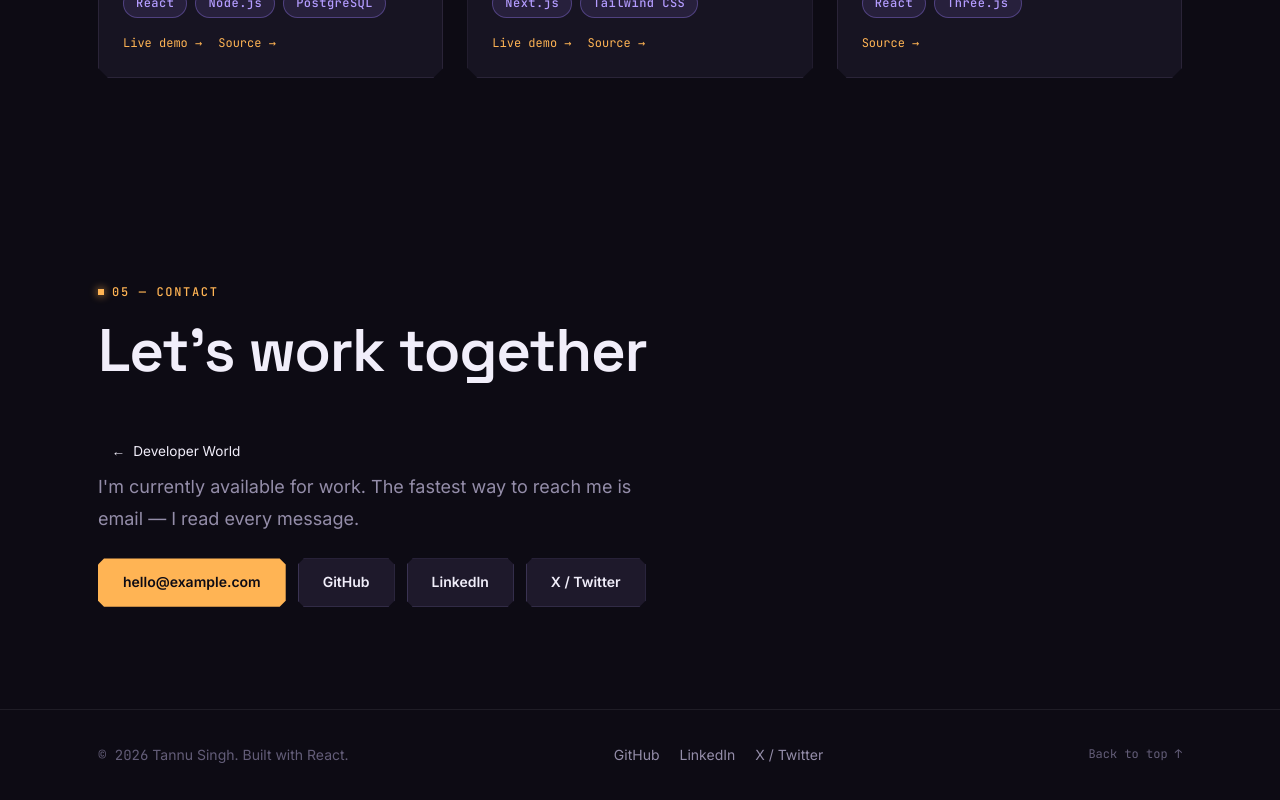
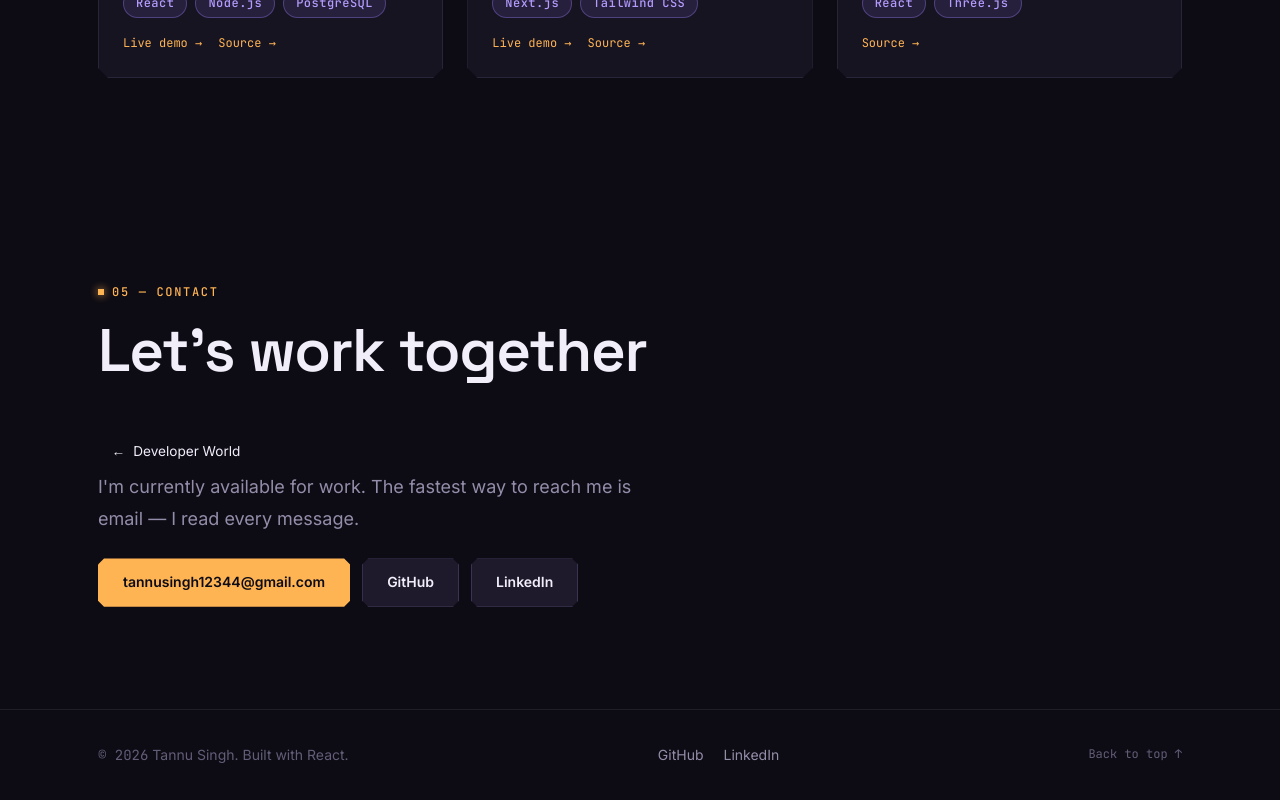
Before and after one commit to Tannu12344/portfolio, a React (Vite) app: page / in a window 1280 px wide. Shown: the part 4616-5416 px from the top of the page. Built offline with nearby package versions, Linux system fonts and the light colour scheme.

Commit message:
feat:updated contact information

```diff
--- a/src/data/profile.js
+++ b/src/data/profile.js
@@ -15,12 +15,11 @@ export const profile = {
     'every animation, token, and interaction is a deliberate decision. ' +
     'I care about performance, accessibility, and the small details that ' +
     'make a product feel premium.',
-  email: 'hello@example.com',
+  email: 'tannusingh12344@gmail.com',
   resumeUrl: '/resume.pdf',
   avatar: null, // e.g. '/src/assets/avatar.jpg'
   socials: [
-    { id: 'github', label: 'GitHub', url: 'https://github.com/yourhandle' },
-    { id: 'linkedin', label: 'LinkedIn', url: 'https://linkedin.com/in/yourhandle' },
-    { id: 'twitter', label: 'X / Twitter', url: 'https://x.com/yourhandle' },
+    { id: 'github', label: 'GitHub', url: 'https://github.com/Tannu12344/' },
+    { id: 'linkedin', label: 'LinkedIn', url: 'https://www.linkedin.com/in/tannu-singh-14b13620/' },
   ],
 };
```
